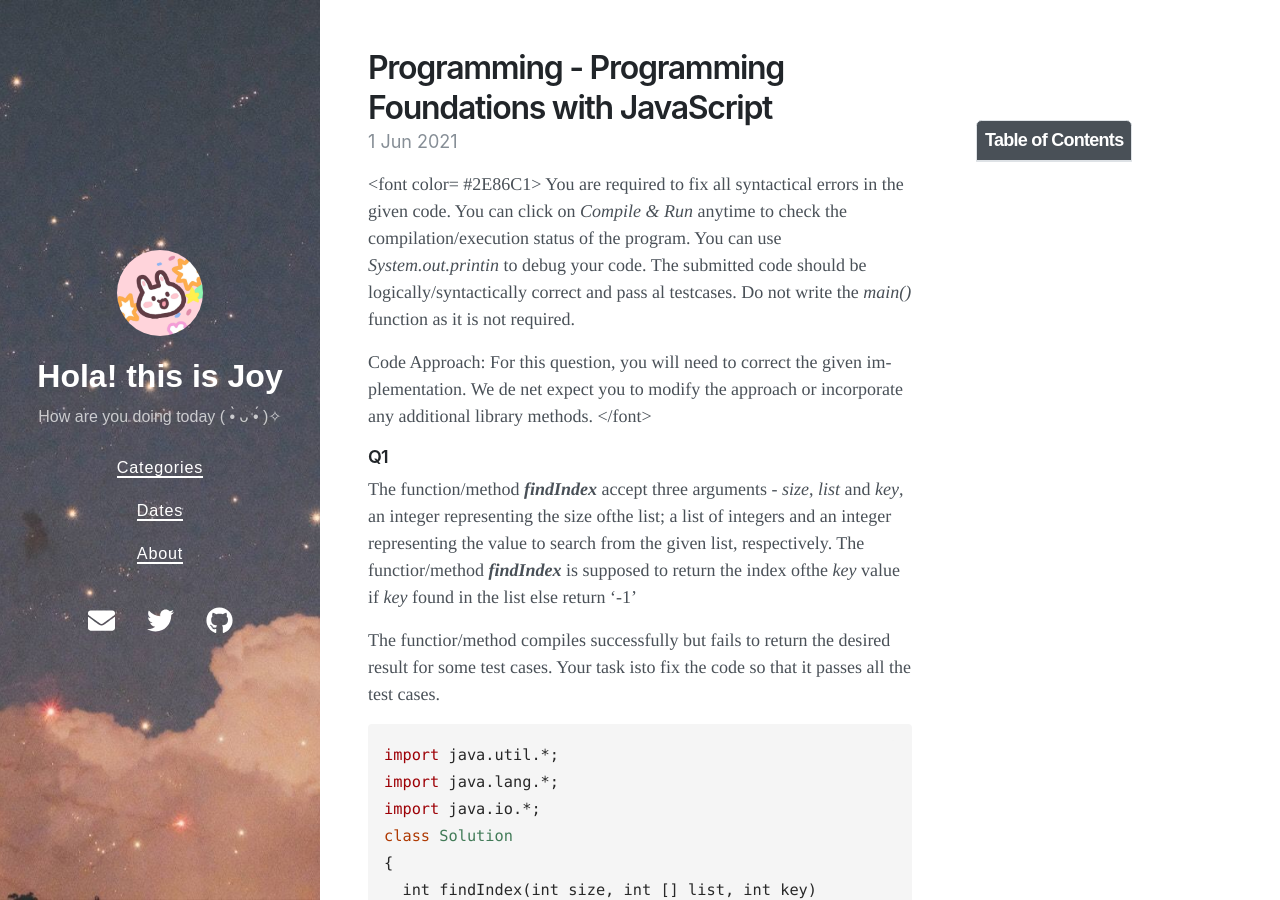
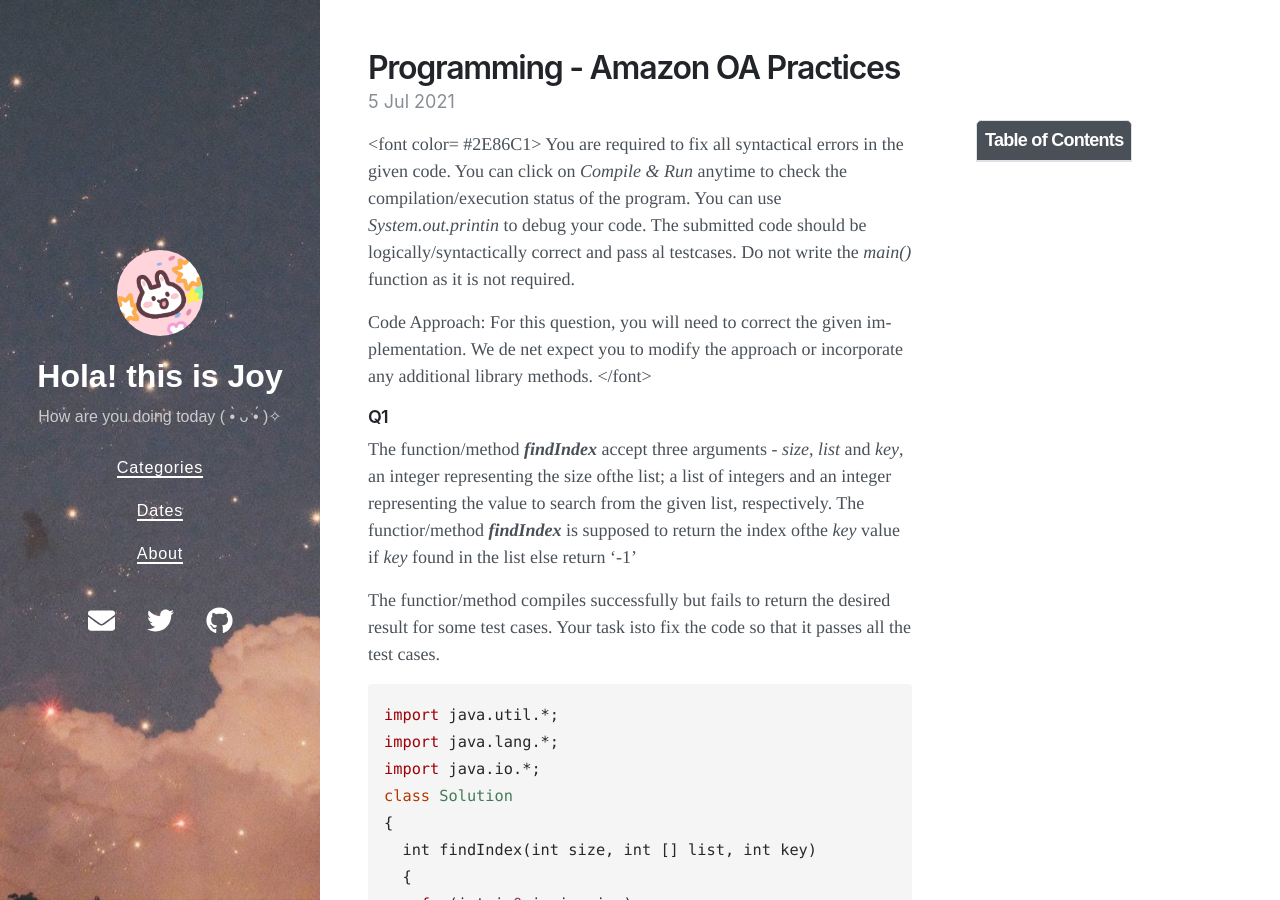
Before and after one commit to Joy3Luo/mathnotes, a Jekyll site: the page built from _posts/2021-07-06-AmazonOAPractices.md, in a window 1280 px wide and 900 px high. Built offline with Jekyll 4.4.1, drawn with Linux system fonts in a browser that asks for light colours; nearby versions of some CDN libraries.

Commit message:
Update 2021-07-06-AmazonOAPractices.md

```diff
--- a/_posts/2021-07-06-AmazonOAPractices.md
+++ b/_posts/2021-07-06-AmazonOAPractices.md
@@ -1,7 +1,7 @@
 ---
 layout: post
-title: Programming - Programming Foundations with JavaScript
-date: 2021-06-01 12:18 +0800
+title: Programming - Amazon OA Practices
+date: 2021-07-06 5:18 +0800
 tags: [Programming]
 toc:  true
 ---
```
